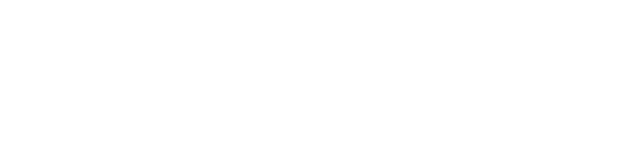
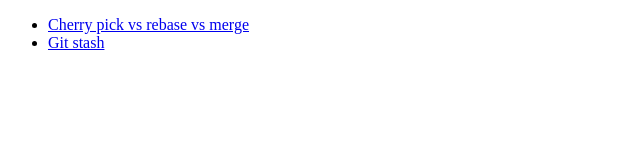
Before and after one commit to IhorSliepchenko1/hw2_git, a plain HTML site: page index.html in a window 1280 px wide. Shown: the whole page, without its empty margins (0-640 px from the left). Drawn offline with Linux system fonts and the light colour scheme.

Commit message:
main-link

```diff
--- a/index.html
+++ b/index.html
@@ -1,11 +1,26 @@
 <!DOCTYPE html>
 <html lang="en">
-<head>
-    <meta charset="UTF-8">
-    <meta name="viewport" content="width=device-width, initial-scale=1.0">
+  <head>
+    <meta charset="UTF-8" />
+    <meta name="viewport" content="width=device-width, initial-scale=1.0" />
     <title>Document</title>
-</head>
-<body>
-
-</body>
+  </head>
+  <body>
+    <main>
+      <ul>
+        <li>
+          <a target="_blank"
+            href="https://www.codeproject.com/Tips/5260897/Advanced-GIT-Tutorial-Cherry-Pick-vs-Rebase-vs-Mer"
+            >Cherry pick vs rebase vs merge</a
+          >
+        </li>
+        <li>
+          <a target="_blank"
+            href="https://www.atlassian.com/ru/git/tutorials/saving-changes/git-stash"
+            >Git stash</a
+          >
+        </li>
+      </ul>
+    </main>
+  </body>
 </html>
```
